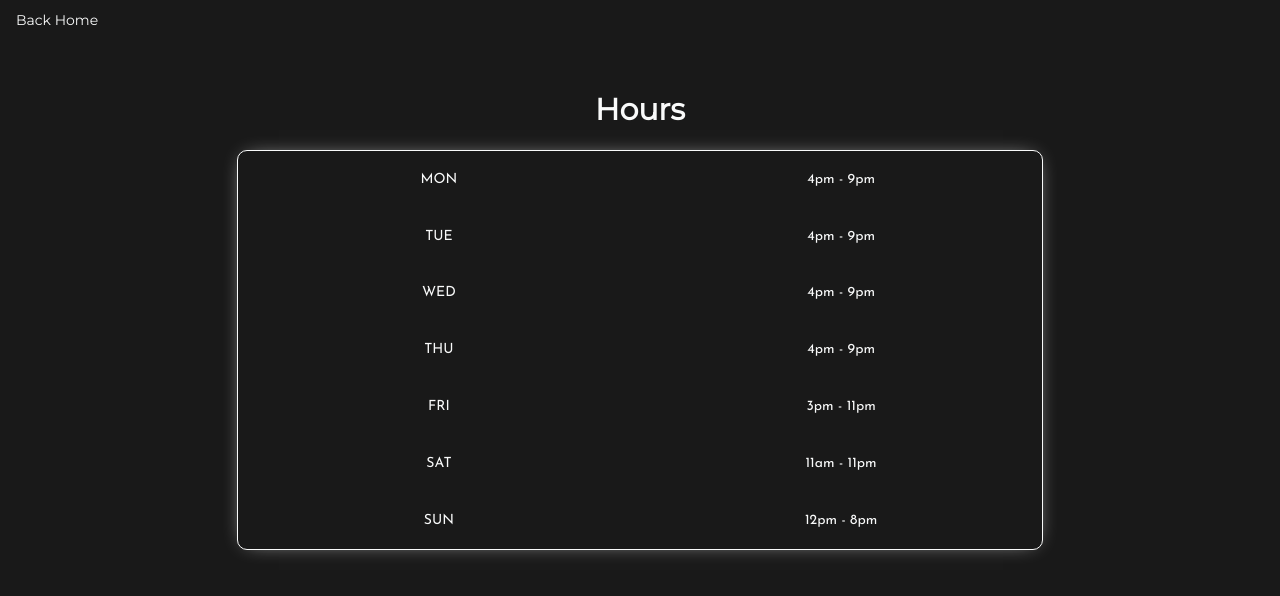
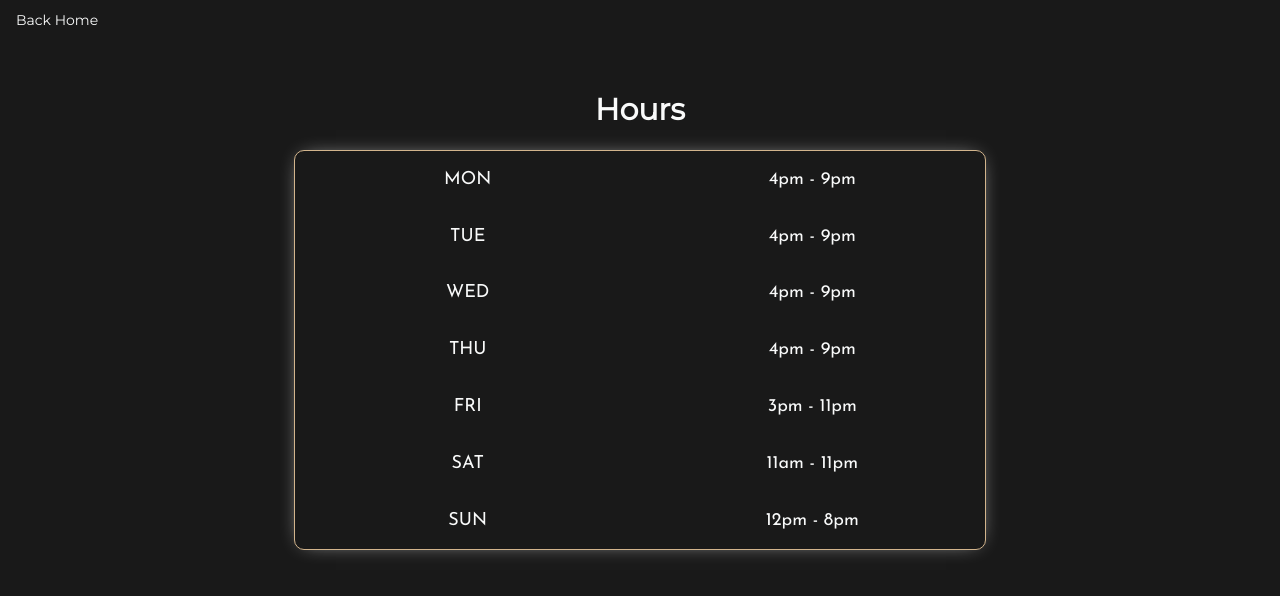
Before and after one commit to Braden0006/beer-company-website, a React (Create React App) app: page /hours in a window 1280 px wide. Shown: the top 596 px of the page. Built offline with nearby package versions, Linux system fonts and the light colour scheme.

Commit message:
Changes some styles in the "Hours" component

```diff
--- a/src/Components/Hours/Hours.css
+++ b/src/Components/Hours/Hours.css
@@ -1 +1 @@
-.hours--background{height:100vh;width:100vw;display:flex;align-items:center;background:#191919;flex-direction:column}.hours--background .hours__button--container{width:100%}.hours--background .hours__button--container .hours__button{margin:1rem 0rem 0rem 1rem;background:#191919;color:#f9fafa;font-size:1.4rem;font-family:"Montserrat",sans-serif;outline:none;border:none}.hours--background .hours{height:60vh;width:90vw;margin-top:4rem;display:flex;flex-direction:column;align-items:center}.hours--background .hours .hours__title{width:10rem;height:3rem;justify-content:center;display:flex;align-items:center;border-radius:1rem;color:#f9fafa;font-size:3rem;font-family:"Montserrat",sans-serif}.hours--background .hours .hours__grid{width:70%;display:grid;height:85%;grid-template-columns:repeat(2, 1fr);grid-template-rows:repeat(7, 1fr);align-items:center;justify-items:center;box-shadow:0rem 0rem 2rem -1rem;background:#191919;font-size:1.4rem;color:#f9fafa;border-radius:1rem;font-family:"Josefin Sans",sans-serif;border:1px solid #f9fafa}@media screen and (min-width: 1024px){.hours .hours__grid{width:60%}}/*# sourceMappingURL=Hours.css.map */
+.hours--background{height:100vh;width:100vw;display:flex;align-items:center;background:#191919;flex-direction:column}.hours--background .hours__button--container{width:100%}.hours--background .hours__button--container .hours__button{margin:1rem 0rem 0rem 1rem;background:#191919;color:#f9fafa;font-size:1.4rem;font-family:"Montserrat",sans-serif;outline:none;border:none;cursor:pointer}.hours--background .hours{height:60vh;width:90vw;margin-top:4rem;display:flex;flex-direction:column;align-items:center}.hours--background .hours .hours__title{width:10rem;height:3rem;justify-content:center;display:flex;align-items:center;border-radius:1rem;color:#f9fafa;font-size:3rem;font-family:"Montserrat",sans-serif}.hours--background .hours .hours__grid{width:70%;display:grid;height:85%;grid-template-columns:repeat(2, 1fr);grid-template-rows:repeat(7, 1fr);align-items:center;justify-items:center;box-shadow:0rem 0rem 2rem -1rem;background:#191919;font-size:1.4rem;color:#f9fafa;border-radius:1rem;font-family:"Josefin Sans",sans-serif;border:1px solid tan}@media screen and (min-width: 1024px){.hours--background .hours .hours__grid{width:60%;font-size:1.8rem}}/*# sourceMappingURL=Hours.css.map */
--- a/src/Components/Hours/Hours.scss
+++ b/src/Components/Hours/Hours.scss
@@ -19,6 +19,7 @@
             font-family: $mont-font;
             outline: none;
             border: none;
+            cursor: pointer;
         }
     }
 
@@ -56,17 +57,21 @@
             color: $light-white;
             border-radius: 1rem;
             font-family: $jose-font;
-            border: 1px solid $light-white;
+            border: 1px solid $tan;
         }
     }
 }
 
-
 // Media Querys
 @media screen and (min-width: 1024px) {
-    .hours {
-        .hours__grid {
-            width: 60%;
+    .hours--background {
+
+        .hours {
+            .hours__grid {
+                width: 60%;
+                font-size: $small-med-font;
+            }
         }
     }
+
 }
```
Also changed, not shown: 1 other file (tests, documents, lock files or other folders).
